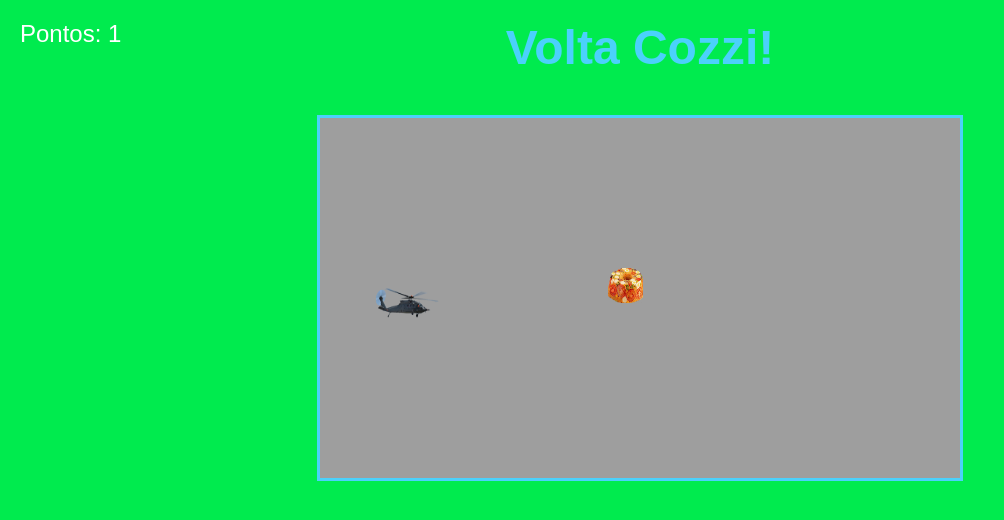
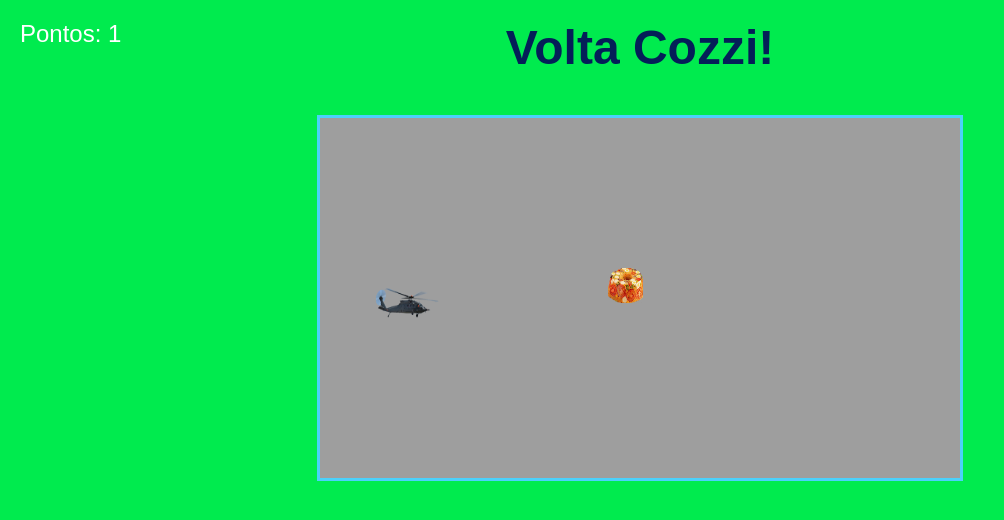
Before and after one commit to DaviPac/VoltaCozzy, a plain HTML site: page index.html in a window 1280 px wide. Shown: the whole page, without its empty margins (0-1004 px from the left). Drawn offline with Linux system fonts and the light colour scheme.

Commit message:
Update index.html

```diff
--- a/index.html
+++ b/index.html
@@ -15,7 +15,7 @@
     }
 
     h1 {
-      color: #4BD1FB;
+      color: #041f58;
       font-size: 48px;
       margin: 20px 0 10px;
     }
```
